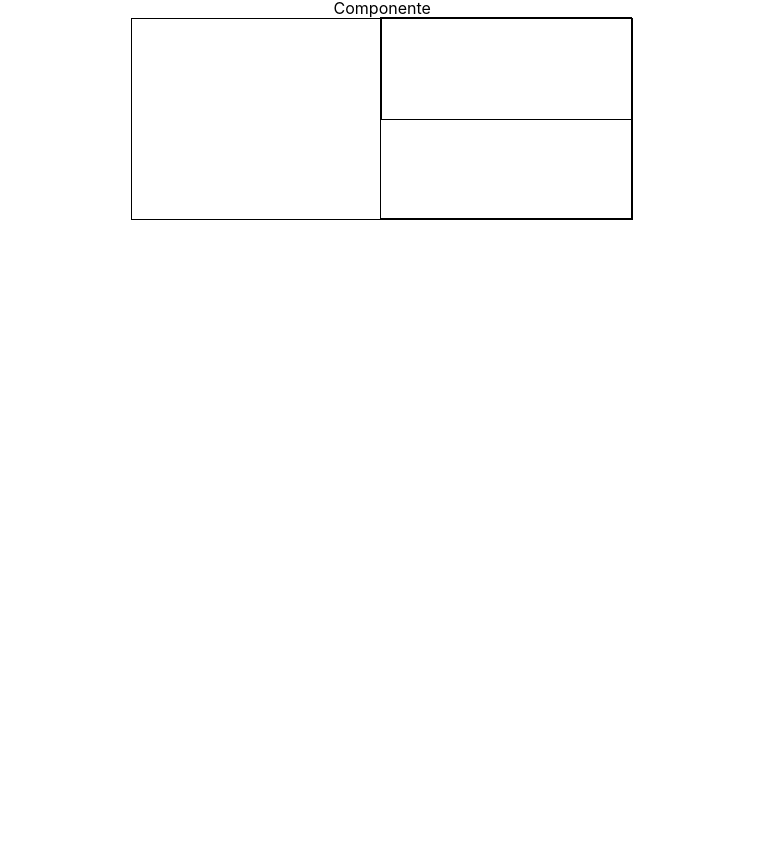
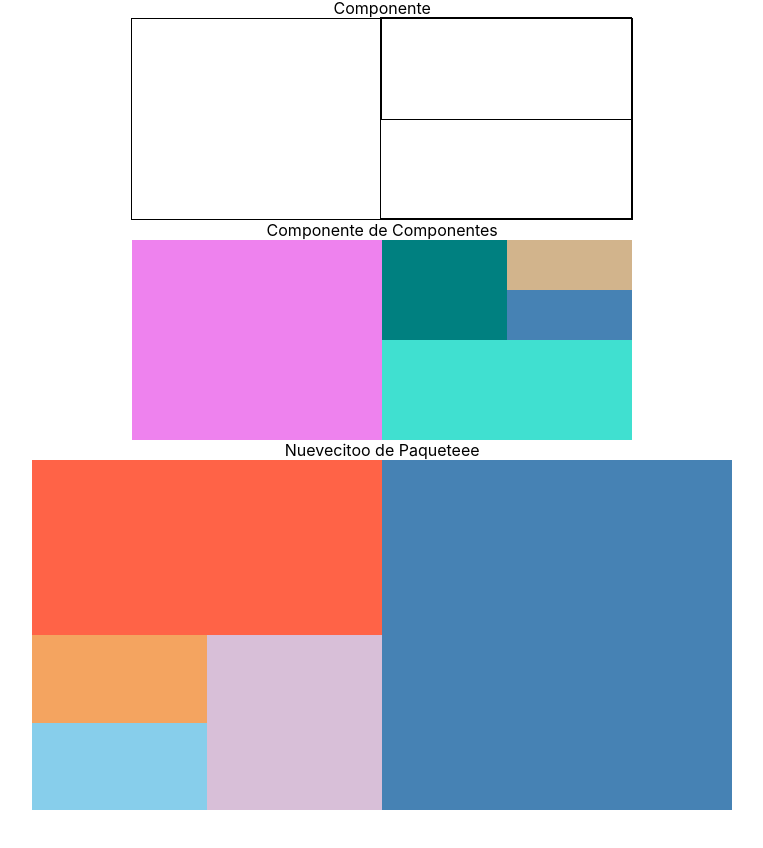
Before and after one commit to Mons1214/My-second-app-with-react, a React (Create React App) app: page / in a window 1280 px wide. Shown: the part 2314-3162 px from the top of the page, without its empty margins (245-1008 px from the left). Built offline with nearby package versions, Linux system fonts and the light colour scheme.

Commit message:
Add components and styles to the App.jsx component

```diff
--- a/src/App.jsx
+++ b/src/App.jsx
@@ -108,7 +108,7 @@ function App() {
       </Box>
 
       <TextField>
-      Circulo/Triangulo
+        Circulo/Triangulo
       </TextField>
       <Box sx={{
         width: "100px",
@@ -116,7 +116,7 @@ function App() {
         borderRadius: "50%",
         display: "flex",
         border: "1px solid",
-        justifyContent:"center"
+        justifyContent: "center"
       }} >
         <Box sx={{
           border: "1px solid",
@@ -135,40 +135,133 @@ function App() {
         borderRadius: "50%",
         display: "flex",
         border: "1px solid",
-        justifyContent:"center",
+        justifyContent: "center",
         alignItems: "center"
       }} >
         <Box sx={{
-        border: "1px solid",
-        width: "60%",
-        height: "60%"
+          border: "1px solid",
+          width: "60%",
+          height: "60%"
         }} />
       </Box>
 
 
       Componente
       <Box sx={{
-        border:"1px solid",
+        border: "1px solid",
         width: "500px",
         height: "200px",
-        display:"flex",
+        display: "flex",
         alignItems: "flex-end",
         justifyContent: "flex-end"
       }}>
         <Box sx={{
-          border:"1px solid",
+          border: "1px solid",
           width: "250px",
-          height:"200px",
+          height: "200px",
         }}>
           <Box sx={{
-            border:"1px solid",
-            width:"250px",
-            height:"100px"
+            border: "1px solid",
+            width: "250px",
+            height: "100px"
           }}
           ></Box>
         </Box>
       </Box>
+
+      Componente de Componentes
+      <Box sx={{
+        width: "500px",
+        height: "200px",
+        display: "flex",
+        alignItems: "flex-end",
+        justifyContent: "flex-end",
+        backgroundColor: "violet"
+      }}>
+        <Box sx={{
+          width: "250px",
+          height: "200px",
+          backgroundColor: "turquoise"
+        }}>
+          <Box sx={{
+            width: "250px",
+            height: "100px",
+            backgroundColor: "tomato"
+          }}>
+            <Box sx={{
+              width: "250px",
+              height: "100px",
+              display: "flex",
+              alignItems: "flex-end",
+              justifyContent: "flex-end",
+              backgroundColor: "teal"
+            }}>
+              <Box sx={{
+                width: "125px",
+                height: "100px",
+                display: "flex",
+                alignItems: "flex-end",
+                justifyContent: "flex-end",
+                backgroundColor: "tan"
+              }}>
+                <Box sx={{
+                  width: "100%",
+                  height: "50%",
+                  backgroundColor: "steelblue"
+                }}></Box>
+              </Box>
+            </Box>
+          </Box>
+        </Box>
+      </Box>
+
+
+
+
+      Nuevecitoo de Paqueteee
+      <Box sx={{
+        width: "700px",
+        height: "350px",
+        display: "flex",
+        backgroundColor: "steelblue"
+      }}>
+        <Box sx={{
+          width:"350px",
+          height:"350px",
+          display:"flex",
+          backgroundColor:"tomato",
+          alignItems:"end"
+        }}
+        >
+          <Box sx={{
+            width:"350px",
+            height:"175px",
+            backgroundColor:"thistle",
+            display:"flex",
+            alignItems:"center"
+          }}>
+            <Box sx={{
+              width:"175px",
+              height:"175px",
+              backgroundColor:"skyblue"
+            }}>
+              <Box sx={{
+                width:"175px",
+                height:"88px",
+                display:"flex",
+                backgroundColor:"sandybrown"
+              }}>
+              </Box>
+            </Box>
+          </Box>
+        </Box>
     </Box>
+
+
+
+
+
+    </Box >
   );
 }
 
```
